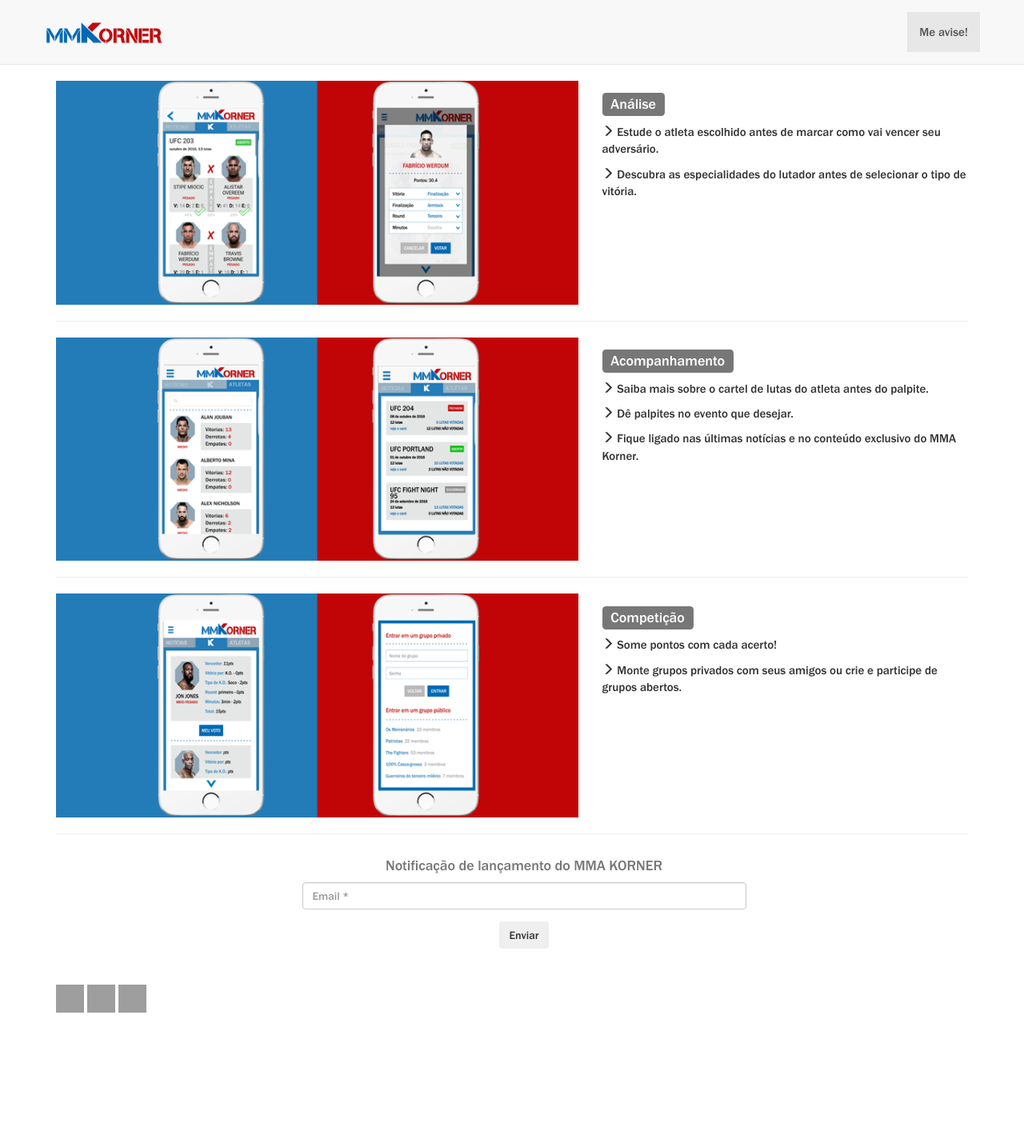
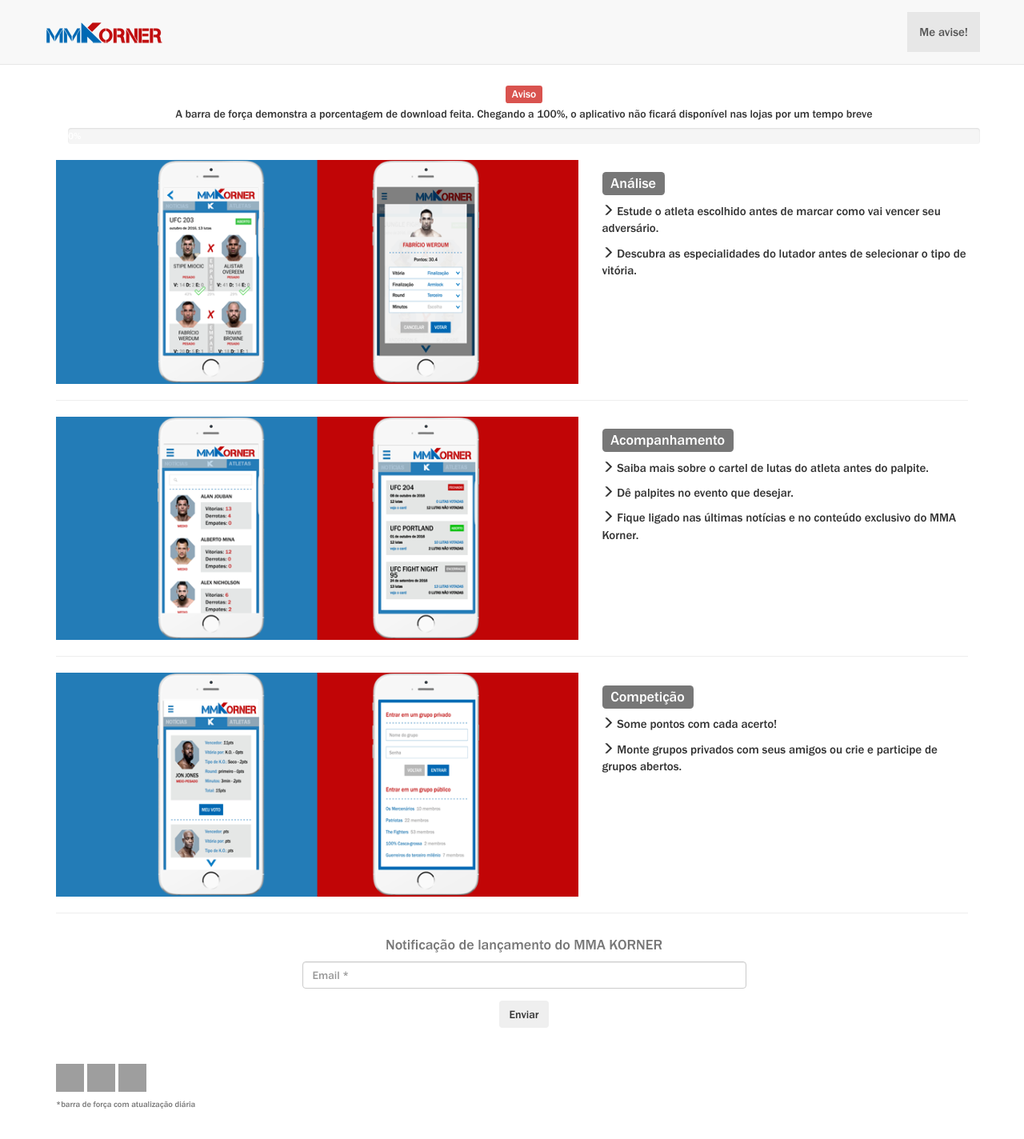
Before and after one commit to begemepe/mmakorner, a plain HTML site: page index.html in a window 1280 px wide. Shown: the whole page at 80% size. Before the commit the page ends 1296 px from the top, so only its background shows below. Drawn offline with Linux system fonts and the light colour scheme; grey boxes are pictures that could not be loaded.

Commit message:
Update index.html

```diff
--- a/index.html
+++ b/index.html
@@ -72,6 +72,19 @@
             </div>
         </div>
         <!-- /.row -->
+<div class="container">
+            <div class="row">
+                <div class="col-lg-12 text-center">
+
+                    <h4 class="section-subheading text-muted"><span class="label label-danger">Aviso</span><h5> A barra de força demonstra a porcentagem de download feita. Chegando a 100%, o aplicativo não ficará disponível nas lojas por um tempo breve </h5><p>
+</p><div class="progress">
+  <div class="progress-bar" role="progressbar" aria-valuenow="0" aria-valuemin="0" aria-valuemax="100" style="width: 0%;">
+    0%
+  </div>
+
+</div>
+</h4>
+<p></p></div></div></div>
 
         <!-- Project One -->
         <div class="row">
@@ -202,6 +215,7 @@
 <a href="https://www.instagram.com/mma.korner">
 <img title="Instagram" alt="RSS" src="https://socialmediawidgets.files.wordpress.com/2014/03/10_instagram.png" width="35" height="35">
 </a>
+  <h5><small>*barra de força com atualização diária</small></h5>
 </div>
     </footer>
 
@@ -219,4 +233,5 @@
 
 
 
+
 </body></html>
```
